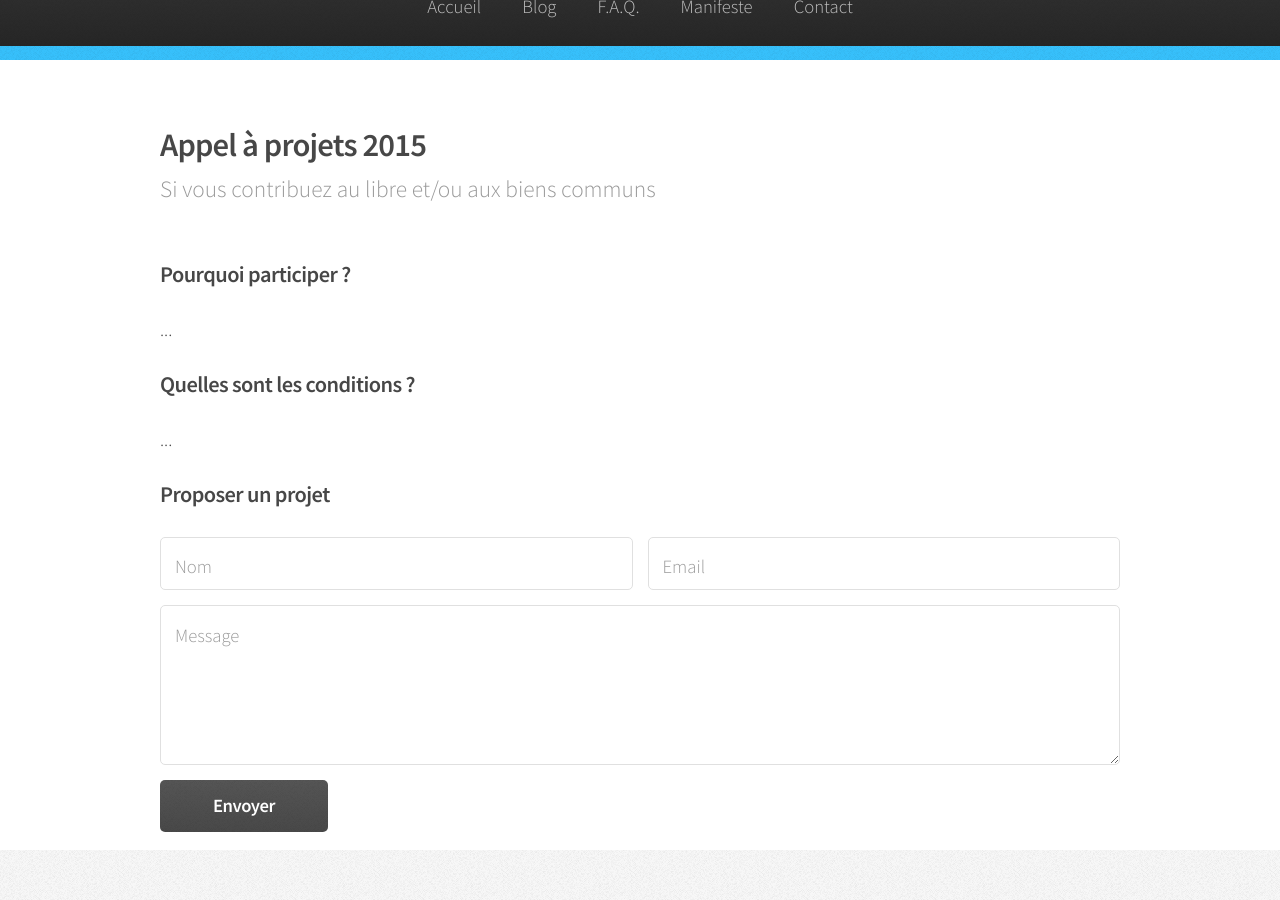
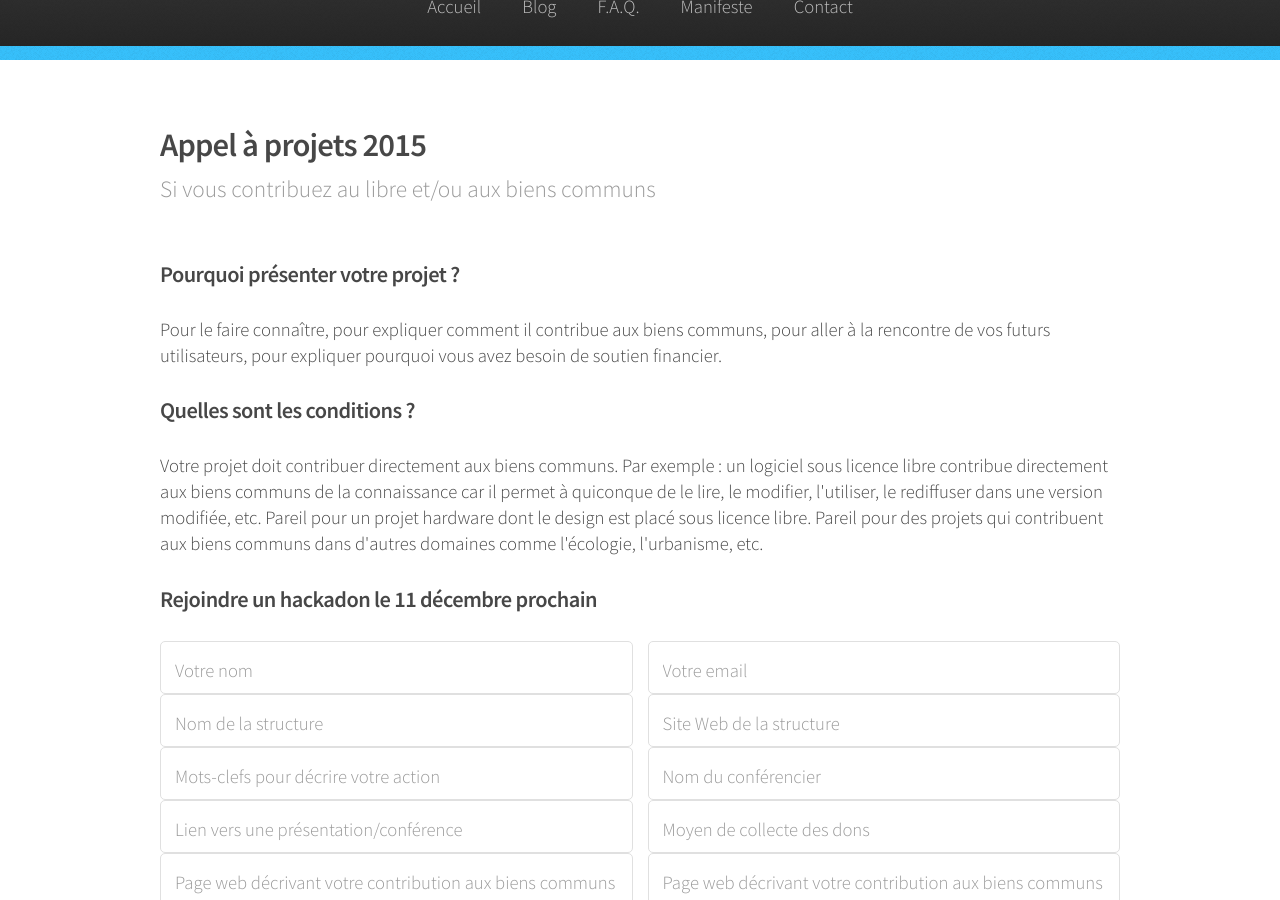
Before and after one commit to bzg/hackadon-fr, a Jekyll site: the page built from appel-a-projets-2015.html, in a window 1280 px wide and 900 px high, scrolled down 263 px. Built offline with Jekyll 4.4.1, drawn with Linux system fonts in a browser that asks for light colours; nearby versions of some CDN libraries; library files that are not in the unit come from our copies.

Commit message:
Mise à jour de la page Appel à projet.

```diff
--- a/appel-a-projets-2015.html
+++ b/appel-a-projets-2015.html
@@ -18,29 +18,63 @@ layout: default
 
 	<!-- <span class="image featured"><img src="{{ site.baseurl }}/assets/images/hackadon_banner3.png" alt="" /></span> -->
 
-	<h3>Pourquoi participer ?</h3>
+	<h3>Pourquoi présenter votre projet ?</h3>
 
-	<p>...</p>
+	<p>Pour le faire connaître, pour expliquer comment il
+	  contribue aux biens communs, pour aller à la rencontre de vos
+	  futurs utilisateurs, pour expliquer pourquoi vous avez besoin
+	  de soutien financier.</p>
 
 	<h3>Quelles sont les conditions ?</h3>
 
-	<p>...</p>
+	<p>Votre projet doit contribuer directement aux biens communs.
+	  Par exemple : un logiciel sous licence libre contribue
+	  directement aux biens communs de la connaissance car il permet
+	  à quiconque de le lire, le modifier, l'utiliser, le rediffuser
+	  dans une version modifiée, etc.  Pareil pour un projet
+	  hardware dont le design est placé sous licence libre.  Pareil
+	  pour des projets qui contribuent aux biens communs dans
+	  d'autres domaines comme l'écologie, l'urbanisme, etc.</p>
 
-	<h3>Proposer un projet</h3>
+	<h3>Rejoindre un hackadon le 11 décembre prochain</h3>
 
 	<section class="12u">
 	  <form action="http://flipmail.co/api/VPUA9gTkzX7E4tdeoyvY" method="post">
 	    <div class="row half collapse-at-2">
 	      <div class="6u">
-		<input type="text" name="name" id="name" placeholder="Nom" />
+		<input type="text" name="name" id="name" placeholder="Votre nom" />
 	      </div>
 	      <div class="6u">
-		<input type="email" name="email" id="email" placeholder="Email" />
+		<input type="email" name="email" id="email" placeholder="Votre email" />
+	      </div>
+	      <div class="6u">
+		<input type="text" name="email" id="nom_structure" placeholder="Nom de la structure" />
+	      </div>
+	      <div class="6u">
+		<input type="text" name="email" id="site_structure" placeholder="Site Web de la structure" />
+	      </div>
+	      <div class="6u">
+		<input type="text" name="email" id="action" placeholder="Mots-clefs pour décrire votre action" />
+	      </div>
+	      <div class="6u">
+		<input type="text" name="email" id="conferencier" placeholder="Nom du conférencier" />
+	      </div>
+	      <div class="6u">
+		<input type="text" name="email" id="presentation" placeholder="Lien vers une présentation/conférence" />
+	      </div>
+	      <div class="6u">
+		<input type="text" name="email" id="dons" placeholder="Moyen de collecte des dons" />
+	      </div>
+	      <div class="6u">
+		<input type="text" name="email" id="commons" placeholder="Page web décrivant votre contribution aux biens communs" />
+	      </div>
+	      <div class="6u">
+		<input type="text" name="email" id="commons" placeholder="Page web décrivant votre contribution aux biens communs" />
 	      </div>
 	    </div>
 	    <div class="row half">
 	      <div class="12u">
-		<textarea name="message" id="message" placeholder="Message" rows="5"></textarea>
+	    	<textarea name="message" id="message" placeholder="Un peu plus sur vous, vos motivations, etc." rows="5"></textarea>
 	      </div>
 	    </div>
 	    <div class="row half">
```
